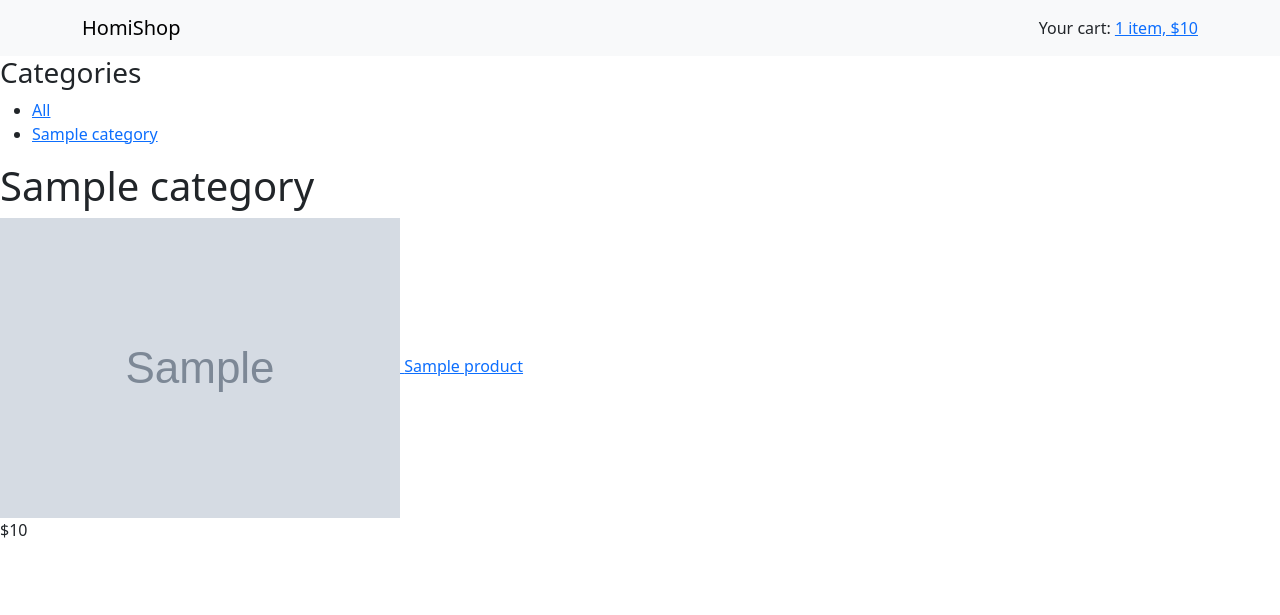
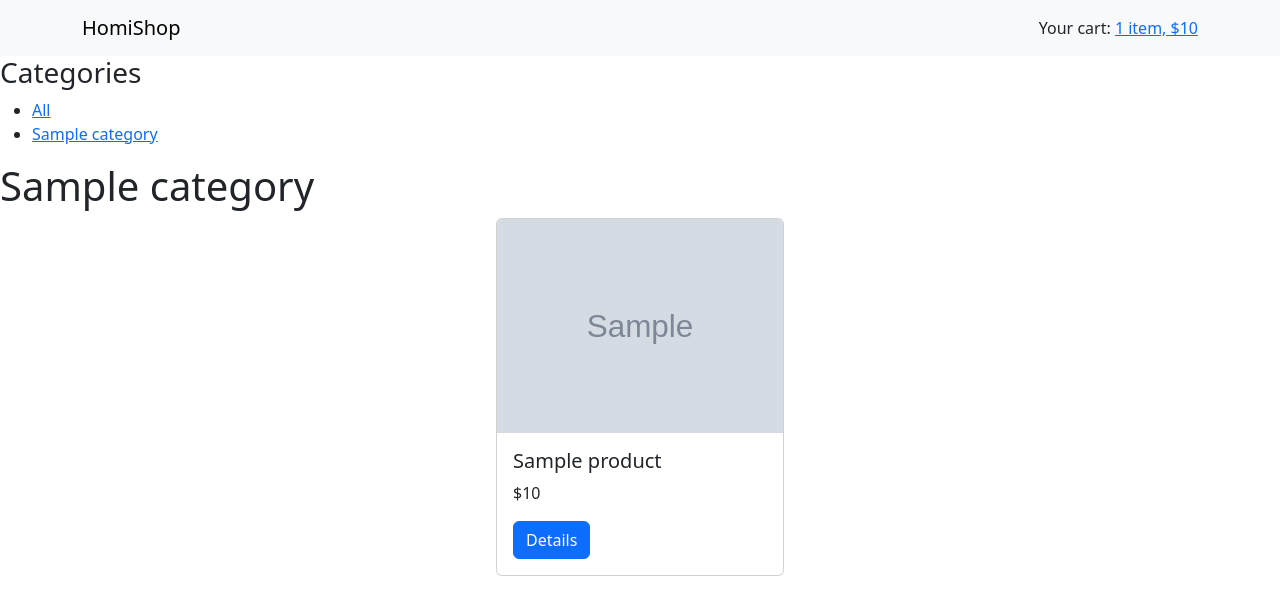
Before and after one commit to HomiCode/HomiShop, a Django app: template shop/templates/shop/product/list.html in a window 1280 px wide. Shown: the top 615 px of the page. Run offline with Django 4.2, Linux system fonts and the light colour scheme; the template is opened without the code that fills it: most values are stand-ins (such as "Sample title", 1, 10 or a date in 2020); grey boxes marked "Sample" are stand-in pictures.

Commit message:
grid design

```diff
--- a/shop/templates/shop/product/list.html
+++ b/shop/templates/shop/product/list.html
@@ -18,18 +18,21 @@
 {% endfor %}
 </ul>
 </div>
-<div id="main" class="product-list">
-<h1>{% if category %}{{ category.name }}{% else %}Products
+<h1>{% if category %}{{ category.name }}{% else %}Products:
 {% endif %}</h1>
+<div class="row row-cols-1 row-cols-md-2 g-4 mx-auto">
 {% for product in products %}
-<div class="item">
-<a href="{{ product.get_absolute_url }}">
-<img src="{% if product.image %}{{ product.image.url }}{% else %} {% static 'img/no_image.png' %}{% endif %}">
-</a>
-<a href="{{ product.get_absolute_url }}">{{ product.name }}</a>
-<br>
-${{ product.price }}
-</div>
+<div class="col mx-auto">
+    <div class="card mx-auto" style="width: 18rem;">
+            <img src="{% if product.image %}{{ product.image.url }}{% else %} {% static 'img/no_image.png' %}{% endif %}" class="card-img-top" alt="...">
+            <div class="card-body">
+              <h5 class="card-title">{{ product.name }}</h5>
+              <p class="card-text">${{ product.price }}</p>
+              <a href="{{ product.get_absolute_url }}" class="btn btn-primary">Details</a>
+            </div>
+        </div>
+        </div>
 {% endfor %}
 </div>
+</div>
 {% endblock %}
```
Also changed, not shown: db.sqlite3.
